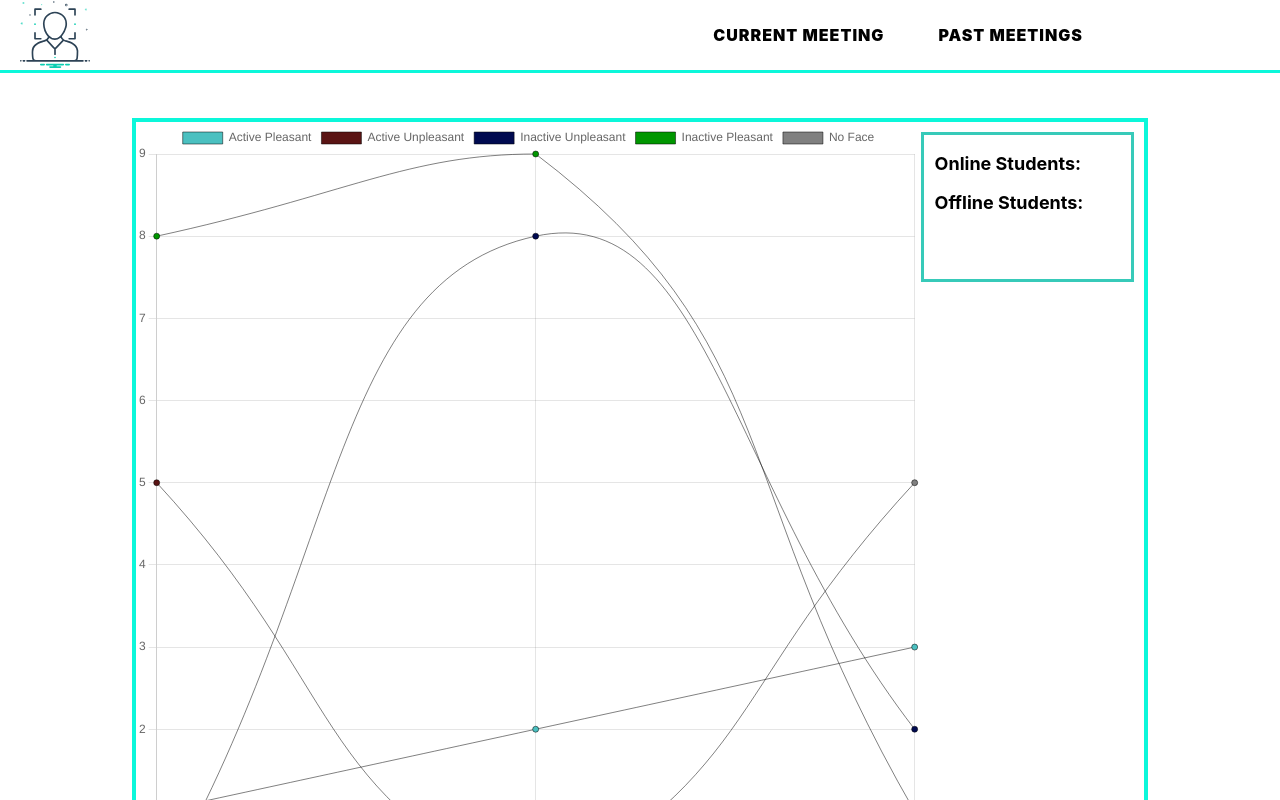
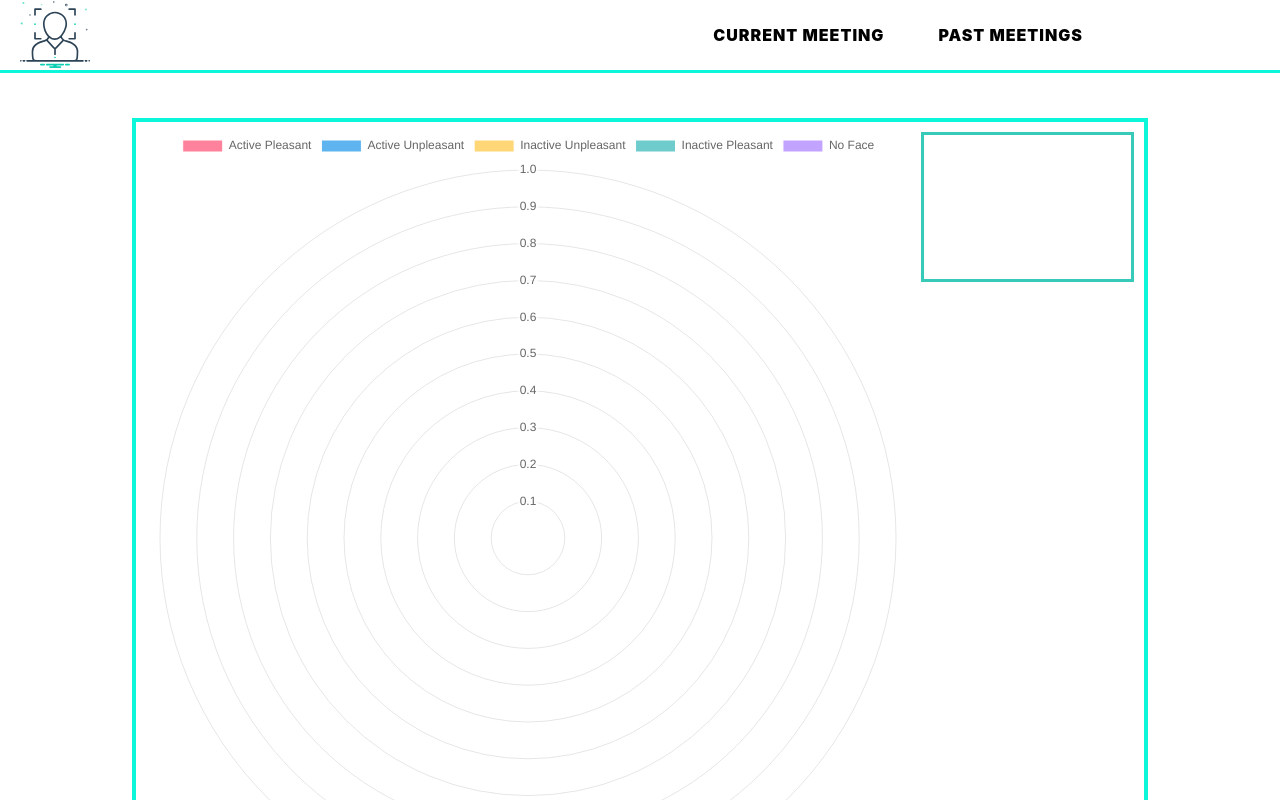
Before and after one commit to kakou34/Thesis_EduFERA, a React (Create React App) app in the folder edufera_frontend/: page /current/1 in a window 1280 px wide. Shown: the top 800 px of the page. Built offline with nearby package versions, Linux system fonts and the light colour scheme; no server answers.

Commit message:
real-time meeting chart implemented

```diff
--- a/edufera_frontend/src/pages/currentMeetingPage/currentMeetingPage.component.jsx
+++ b/edufera_frontend/src/pages/currentMeetingPage/currentMeetingPage.component.jsx
@@ -2,17 +2,15 @@ import React, {useEffect, useState} from 'react';
 import './currentMeetingPage.syles.scss';
 import {socket} from '../../App'
 import axios from "axios";
-import {Line} from "react-chartjs-2";
+import {PolarArea} from "react-chartjs-2";
 
 
 const CurrentMeetingPage = (props) => {
     const roomId = props.match.params.meetingId // Gets roomId (meetingId) from URL
     const [status, setStatus] = useState('');
-    // const [labels, setLabels] = useState(['0', '1', '2']);
-    const [analysis, setAnalysis] = useState({
-        'data': [[1, 2, 3], [5, 0, 1], [0, 8, 2], [8, 9, 1], [0, 0, 5]],
-        'labels': ['0', '1', '2']
-    });
+    const [time, setTime] = useState('');
+    const [data, setData] = useState([0, 0, 0, 0, 0]);
+
     useEffect(() => {
         axios.get('http://localhost:5000/get_meeting_status', {params: {meeting_id: roomId}})
             .then(res => {
@@ -35,25 +33,10 @@ const CurrentMeetingPage = (props) => {
 
     useEffect(() => {
         socket.on('emotion_predicted', (resp) => {
-            console.log(resp.time_stamp + ': ' + resp.value);
-            const label = resp.time_stamp;
-            let value = resp.value;
-            // // const newLabels = labels;
-            if(value === -1) value = 4;
-            // // const i = newLabels.indexOf(label);
-            // // console.log(labels);
-            // // console.log(i);
-            // // if(i === -1){
-            // //     newLabels.push(label)
-            // // }
-            // // setLabels(newLabels);
-            setAnalysis(prevState => {
-                let newState = prevState;
-                let i = prevState.labels.indexOf(label)
-                if ( i === -1) {
-                    return [...prevState, label];
-                } else return prevState;
-            })
+            console.log('data received:');
+            console.log(resp);
+            setTime(resp.time_stamp);
+            setData(resp.results);
         });
     }, [])
 
@@ -62,80 +45,39 @@ const CurrentMeetingPage = (props) => {
         <div className='current'>
             <div className='meetingContainer'>
                 <div className='diagramCurrent-container'>
-                    <Line
-                        data={{
-                            labels: analysis.labels,
+                    <PolarArea style={{height: 500, width: 500}}
+                               data={
+                                   {
+                                       labels: ['Active Pleasant',
+                                           'Active Unpleasant',
+                                           'Inactive Unpleasant',
+                                           'Inactive Pleasant',
+                                           'No Face'],
                                        datasets: [
                                            {
-                                    type: "line",
-                                    label: "Active Pleasant",
-                                    fill: false,
-                                    lineTension: 0.5,
-                                    backgroundColor: 'rgba(75,192,192,1)',
-                                    borderColor: 'rgba(0,0,0,1)',
-                                    borderWidth: 0.5,
-                                    data: analysis.data[0]
-                                }, {
-                                    type: "line",
-                                    label: "Active Unpleasant",
-                                    fill: false,
-                                    lineTension: 0.5,
-                                    backgroundColor: 'rgba(90,20,20,1)',
-                                    borderColor: 'rgba(0,0,0,1)',
-                                    borderWidth: 0.5,
-                                    data: analysis.data[1]
-                                }, {
-                                    type: "line",
-                                    label: "Inactive Unpleasant",
-                                    fill: false,
-                                    lineTension: 0.5,
-                                    backgroundColor: 'rgba(0,10,80,1)',
-                                    borderColor: 'rgba(0,0,0,1)',
-                                    borderWidth: 0.5,
-                                    data: analysis.data[2]
-                                }, {
-                                    type: "line",
-                                    label: "Inactive Pleasant",
-                                    fill: false,
-                                    lineTension: 0.5,
-                                    backgroundColor: 'rgba(0,150,0,1)',
-                                    borderColor: 'rgba(0,0,0,1)',
-                                    borderWidth: 0.5,
-                                    data: analysis.data[3]
-                                }, {
-                                    type: "line",
-                                    label: "No Face",
-                                    fill: false,
-                                    lineTension: 0.5,
-                                    backgroundColor: 'rgba(128,128,128,1)',
-                                    borderColor: 'rgba(0,0,0,1)',
-                                    borderWidth: 0.5,
-                                    data: analysis.data[4]
-                                }
-                            ]
-                        }}
-                        options={{
-                            responsive: true,
-                            maintainAspectRatio: false,
-                            tooltips: {
-                                enabled: true
+                                               label: time,
+                                               data: data,
+                                               backgroundColor: [
+                                                   'rgba(255, 99, 132, 0.8)',
+                                                   'rgba(54, 162, 235, 0.8)',
+                                                   'rgba(255, 206, 86, 0.8)',
+                                                   'rgba(75, 192, 192, 0.8)',
+                                                   'rgba(153, 102, 255, 0.6)',
+                                               ],
+                                               borderWidth: 1,
                                            },
-                            scales: {
-                                xAxes: [
-                                    {
-                                        ticks: {
-                                            autoSkip: true,
-                                            maxTicksLimit: 10
+                                       ],
                                    }
                                }
-                                ]
+                               options={{
+                                   animation: {
+                                       duration: 0
                                    }
-                        }}/>
+                               }}
+                    />
                 </div>
                 <div className='txt-container'>
                     <p className='txt'>{status}</p>
-                    <p className='txt'>Online Students:</p>
-                    <p className='txt'>Offline Students:</p>
                 </div>
             </div>
         </div>
```
Also changed, not shown: 1 other file (tests, documents, lock files or other folders). Lines whose indentation alone changed are shown as unchanged.
